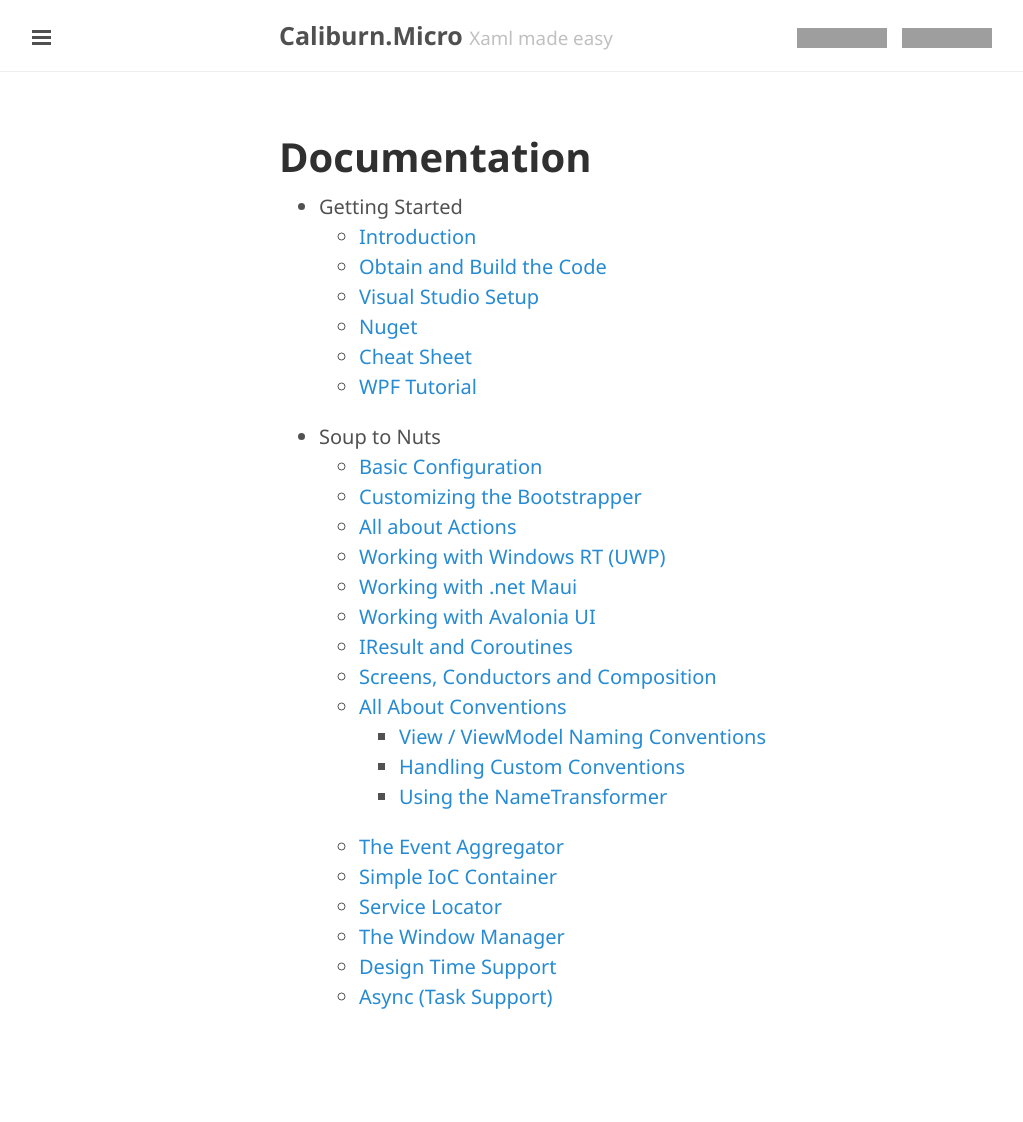
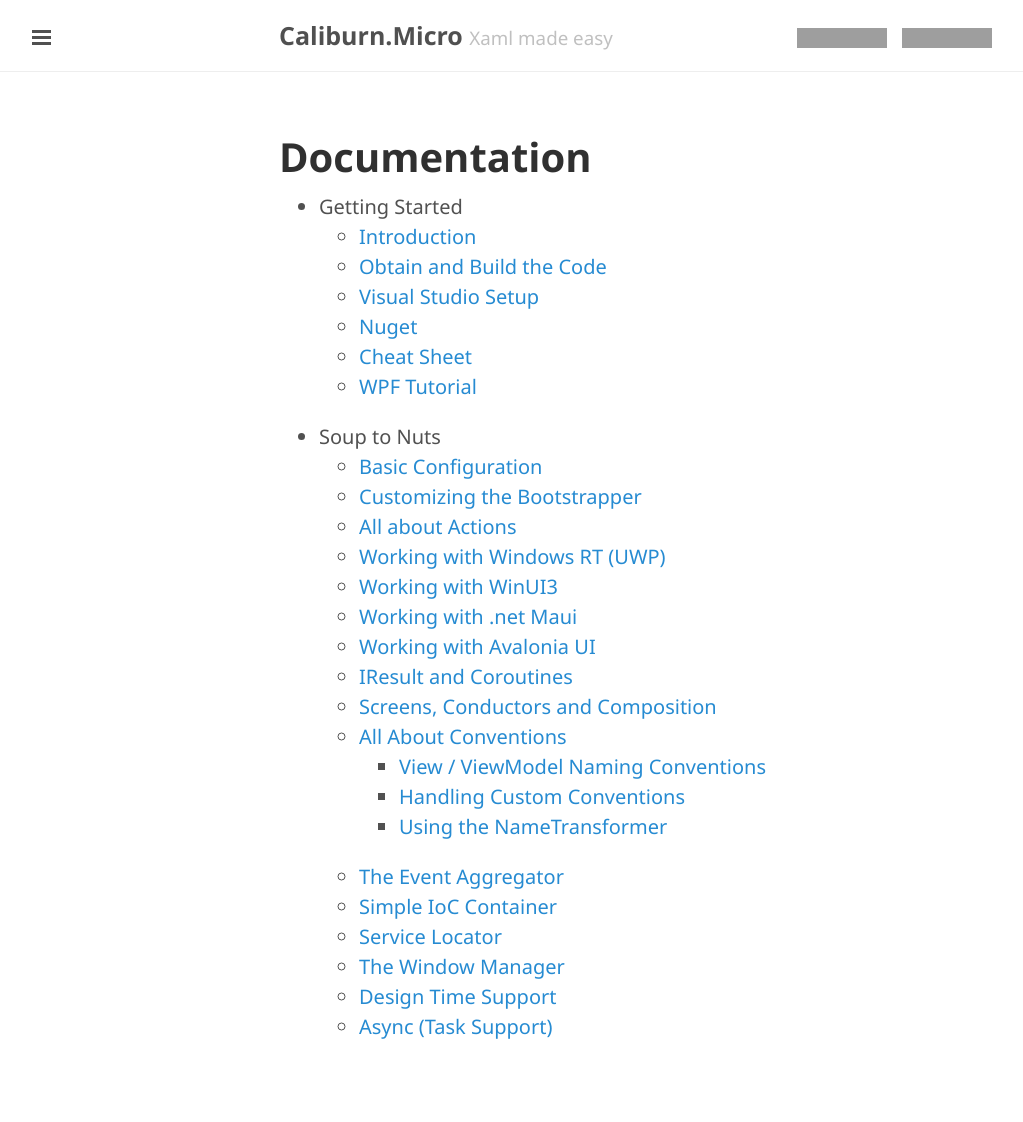
Before and after one commit to Caliburn-Micro/caliburn-micro.github.io, a Jekyll site: the page built from documentation/index.md, in a window 1280 px wide. Shown: the whole page, without its empty margins (1-1024 px from the left). Built offline with Jekyll 4.4.1, drawn with Linux system fonts in a browser that asks for light colours; before the commit the page ends 1092 px from its top, so only the background shows below that; grey boxes are pictures that could not be loaded.

Commit message:
update index

```diff
--- a/documentation/index.md
+++ b/documentation/index.md
@@ -15,6 +15,7 @@
     - [Customizing the Bootstrapper](./bootstrapper)
     - [All about Actions](./actions)
     - [Working with Windows RT (UWP)](./windows-runtime)
+    - [Working with WinUI3](./WinUI3)
     - [Working with .net Maui](./dotnet-maui)
     - [Working with Avalonia UI](./AvaloniaUI)
     - [IResult and Coroutines](./coroutines)
```
